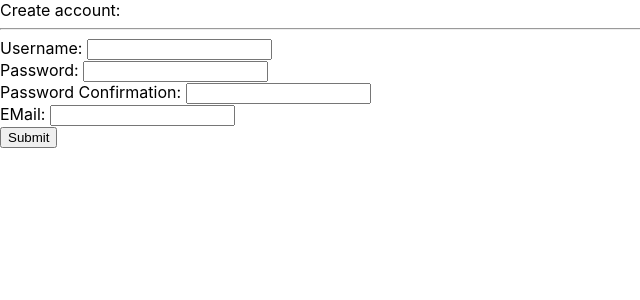
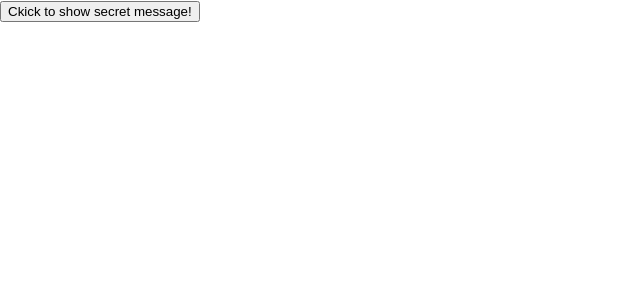
Before and after one commit to Svetlanasyo/adv-react, a React (Create React App) app: page / in a window 1280 px wide. Shown: the top 300 px of the page, without its empty margins (0-640 px from the left). Built offline with nearby package versions, Linux system fonts and the light colour scheme.

Commit message:
ConditionalRendering

```diff
--- a/src/App.js
+++ b/src/App.js
@@ -3,6 +3,7 @@ import Greetings  from './Greetings/Greetings';
 import Counter  from './Counter/Counter';
 import CounterWithHook  from './Counter/CounterWithHook';
 import LoginForm from './LoginForm/LoginForm';
+import ConditionalRendering from './ConditionalRendering/ConditionalRendering';
 function App() {
   return (
     <div>
@@ -10,7 +11,8 @@ function App() {
       <Counter/>
       <CounterWithHook />
       <h2>My Name is Svetlana</h2> */}
-      <LoginForm />
+      {/* <LoginForm /> */}
+      <ConditionalRendering />
     </div>
   );
   }
--- /dev/null
+++ b/src/ConditionalRendering/ConditionalRendering.js
@@ -0,0 +1,39 @@
+import React, { Component } from 'react';
+
+class ConditionalRendering extends Component {
+  constructor(props) {
+    super(props);
+    this.state = {
+      showSecret : false
+    };
+  }
+
+  secretMessage() {
+    return (
+      <div>
+        I am the secret message!
+      </div>
+    )
+  }
+
+  toggleSecretMessage() {
+    this.setState({
+      showSecret : !this.state.showSecret
+    });
+
+  }
+  render() {
+    return (
+      <div>
+        <button onClick={this.toggleSecretMessage.bind(this)}>Ckick to show secret message!</button>
+        {/* ?: */}
+
+        {/* {this.state.showSecret ? this.secretMessage(): ""} */}
+        {this.state.showSecret && this.secretMessage()}
+      </div>
+    )
+  }
+
+}
+
+export default ConditionalRendering;
```
